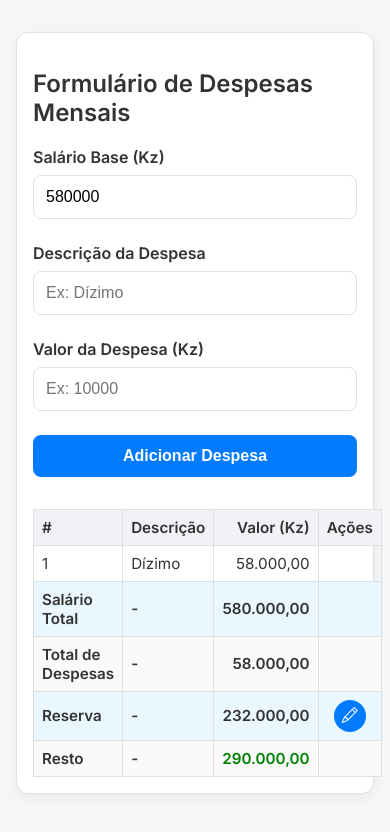
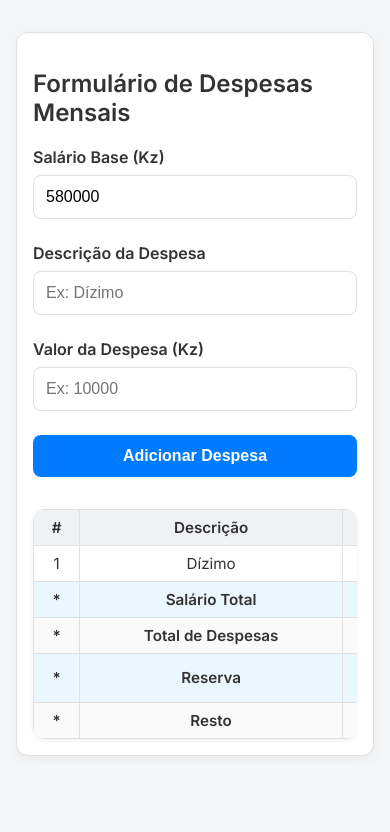
Before and after one commit to marcoscalitas/my-fin, a plain HTML site: page index.html in a window 390 px wide. Drawn offline with nearby package versions, Linux system fonts and the light colour scheme.

Commit message:
style: improve table responsiveness

```diff
--- a/assests/css/style.css
+++ b/assests/css/style.css
@@ -94,17 +94,28 @@ button:hover {
     filter: brightness(0.9);
 }
 
+/* ENVOLTO DA TABELA */
+.table-wrapper {
+    width: 100%;
+    overflow-x: auto;
+    margin-top: 2rem;
+    border-radius: 12px;
+    box-shadow: 0 2px 4px rgba(0,0,0,0.05);
+}
+
+/* MELHORIA NA TABELA */
 table {
     width: 100%;
+    min-width: 600px;
     border-collapse: collapse;
-    margin-top: 2rem;
+    font-size: 0.95rem;
 }
 
 th,
 td {
-    padding: .75rem;
+    padding: .75rem 1rem;
     border: 1px solid var(--border);
-    font-size: .95rem;
+    white-space: nowrap;
 }
 
 th {
@@ -170,6 +181,13 @@ tr:nth-child(even) td {
     font-weight: bold;
 }
 
+#tabela, #tabela th, #tabela td,
+#resumo, #resumo th, #resumo td, .txt-center {
+    text-align: center;
+    vertical-align: middle;
+}
+
+
 @media (max-width: 600px) {
     .card {
         padding: 1rem;
--- a/assests/js/script.js
+++ b/assests/js/script.js
@@ -70,8 +70,8 @@ function render() {
 
         tr.classList.add('highlight');
         tr.innerHTML = `
+        <td colspan="1">*</td>
             <td>${label}</td>
-            <td colspan="1">-</td>
             <td class="num ${className}">${formatCurrency(val)}</td>
             <td class="action">
                 ${label === 'Reserva' ? btnReservaActions : ''}
--- a/index.html
+++ b/index.html
@@ -13,40 +13,47 @@
 <body>
     <main>
         <section class="card" aria-labelledby="calc-title">
-            <h1 id="calc-title" class="visually-hidden">Formulário de Despesas Mensais</h2>
+            <h1 id="calc-title" class="visually-hidden">Formulário de Despesas Mensais</h1>
+
             <div class="form-group">
                 <label for="salario">Salário Base (Kz)</label>
                 <input type="number" id="salario" value="580000" min="0">
                 <div id="error-salario" class="error">Por favor, insira um salário válido.</div>
             </div>
+
             <div class="form-group">
                 <label for="descricao">Descrição da Despesa</label>
                 <input type="text" id="descricao" placeholder="Ex: Dízimo">
                 <div id="error-descricao" class="error">A descrição não pode estar vazia.</div>
             </div>
+
             <div class="form-group">
                 <label for="valor">Valor da Despesa (Kz)</label>
                 <input type="number" id="valor" placeholder="Ex: 10000" min="0">
                 <div id="error-valor" class="error">Por favor, insira um valor válido.</div>
             </div>
+
             <button id="btn-adicionar">Adicionar Despesa</button>
+
+            <!-- Tabela envolvida para responsividade -->
+            <div class="table-wrapper">
                 <table aria-label="Lista de Despesas">
                     <thead>
                         <tr>
-                            <th>#</th>
-                            <th>Descrição</th>
-                            <th class="num">Valor (Kz)</th>
-                            <th class="action">Ações</th>
+                            <th class="txt-center">#</th>
+                            <th class="txt-center">Descrição</th>
+                            <th class="txt-center" class="num">Valor (Kz)</th>
+                            <th class="txt-center" class="action">Ações</th>
                         </tr>
                     </thead>
                     <tbody id="tabela"></tbody>
                     <tfoot id="resumo"></tfoot>
                 </table>
+            </div>
         </section>
     </main>
 
     <script src="assests/js/script.js"></script>
-
 </body>
 
 </html>
```
Lines whose indentation alone changed are shown as unchanged.
